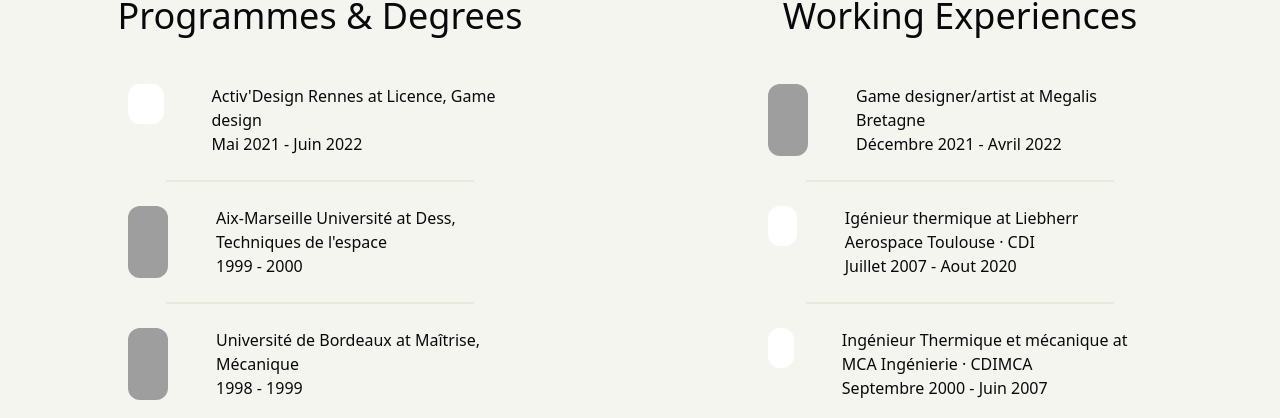
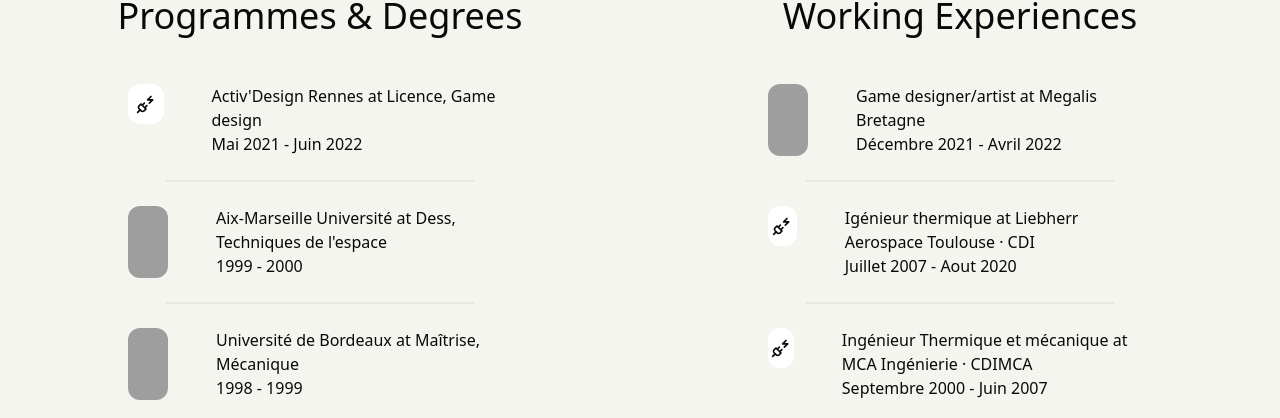
Before and after one commit to Matsuel/olivier, a Next.js app: page / in a window 1280 px wide. Shown: the part 820-1238 px from the top of the page. Built offline with nearby package versions, Linux system fonts and the light colour scheme; grey boxes are pictures that could not be loaded.

Commit message:
experiences section

```diff
--- a/src/components/Work.tsx
+++ b/src/components/Work.tsx
@@ -1,6 +1,7 @@
 import { WorkType } from '@/datas/works'
 import Image from 'next/image'
 import React from 'react'
+import { PlugZap } from 'lucide-react'
 
 const Work = (props: WorkType) => {
     return (
@@ -8,7 +9,9 @@
             {props.src !== "" ?
                 <Image src={props.src} alt={props.title} width={40} height={40} className='rounded-xl' />
                 :
-                <div className='w-[40px] h-[40px] bg-white rounded-xl'></div>
+                <div className='w-[40px] h-[40px] bg-white rounded-xl flex justify-center items-center'>
+                    <PlugZap size={20} strokeWidth={2} />
+                </div>
             }
             <div>
                 <h3>{props.title} at {props.company}</h3>
```
